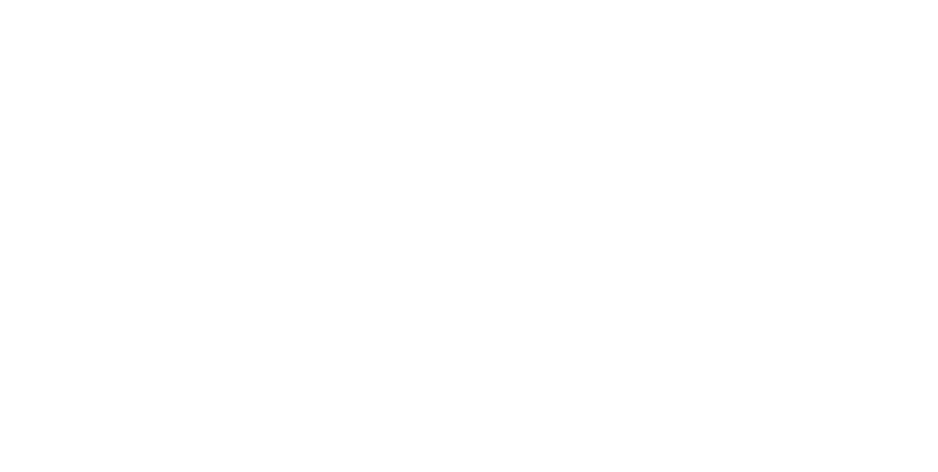
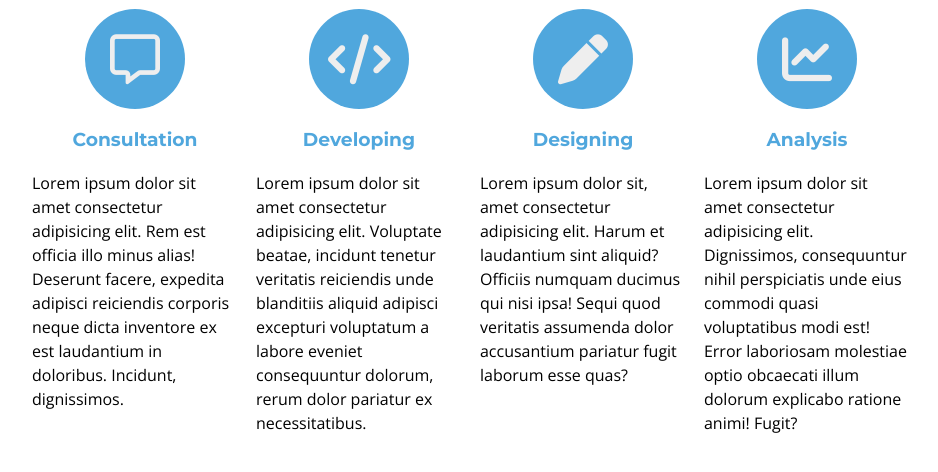
Before and after one commit to V2-team-forar-2020/softgray, a plain HTML site: page index.html in a window 1280 px wide. Shown: the whole page, without its empty margins (169-1107 px from the left). Drawn offline with nearby package versions, Linux system fonts and the light colour scheme.

Commit message:
Finished <main>

```diff
--- a/css/style.scss
+++ b/css/style.scss
@@ -26,3 +26,35 @@
 /* section.splash{} */
 
 /* main{} */
+main {
+  width: 70%;
+  margin: auto;
+  display: flex;
+  justify-content: center;
+  article {
+    width: 23%;
+    margin: 1%;
+    div {
+      margin: auto;
+      width: 100px;
+      height: 100px;
+      background: rgb(80, 167, 221);
+      border-radius: 50%;
+      i {
+        margin: 25px;
+        text-align: center;
+        font-size: 50px;
+        color: #eee;
+        &.fa-code{
+          margin: 25px 19px;
+        }
+      }
+
+    }
+    h3 {
+      text-align: center;
+      width: 100%;
+      color: rgb(80, 167, 221);
+    }
+  }
+}
--- a/index.html
+++ b/index.html
@@ -3,7 +3,9 @@
   <head>
     <meta charset="UTF-8" />
     <meta name="viewport" content="width=device-width, initial-scale=1.0" />
+    <link rel="stylesheet" href="css/style.css">
     <title>Document</title>
+    <script src="https://kit.fontawesome.com/47f0da67dd.js" crossorigin="anonymous"></script>
   </head>
   <body>
     <!-- Skal ligne det her: https://i.pinimg.com/originals/17/cb/65/17cb651696fdbcefe30cd6b9fb777da0.jpg
@@ -13,6 +15,35 @@
     -->
     <nav></nav>
     <section class="splash"></section>
-    <main></main>
+    <main>
+      <article>
+        <div>
+          <i class="far fa-comment-alt"></i>
+        </div>
+        <h3>Consultation</h3>
+        <p>Lorem ipsum dolor sit amet consectetur adipisicing elit. Rem est officia illo minus alias! Deserunt facere, expedita adipisci reiciendis corporis neque dicta inventore ex est laudantium in doloribus. Incidunt, dignissimos.</p>
+      </article>
+      <article>
+        <div>
+          <i class="fas fa-code"></i>
+        </div>
+        <h3>Developing</h3>
+        <p>Lorem ipsum dolor sit amet consectetur adipisicing elit. Voluptate beatae, incidunt tenetur veritatis reiciendis unde blanditiis aliquid adipisci excepturi voluptatum a labore eveniet consequuntur dolorum, rerum dolor pariatur ex necessitatibus.</p>
+      </article>
+      <article>
+        <div>
+          <i class="fas fa-pen"></i>
+        </div>
+        <h3>Designing</h3>
+        <p>Lorem ipsum dolor sit, amet consectetur adipisicing elit. Harum et laudantium sint aliquid? Officiis numquam ducimus qui nisi ipsa! Sequi quod veritatis assumenda dolor accusantium pariatur fugit laborum esse quas?</p>
+      </article>
+      <article>
+        <div>
+          <i class="fas fa-chart-line"></i>
+        </div>
+        <h3>Analysis</h3>
+        <p>Lorem ipsum dolor sit amet consectetur adipisicing elit. Dignissimos, consequuntur nihil perspiciatis unde eius commodi quasi voluptatibus modi est! Error laboriosam molestiae optio obcaecati illum dolorum explicabo ratione animi! Fugit?</p>
+      </article>
+    </main>
   </body>
 </html>
```
Also changed, not shown: css/style.css.
